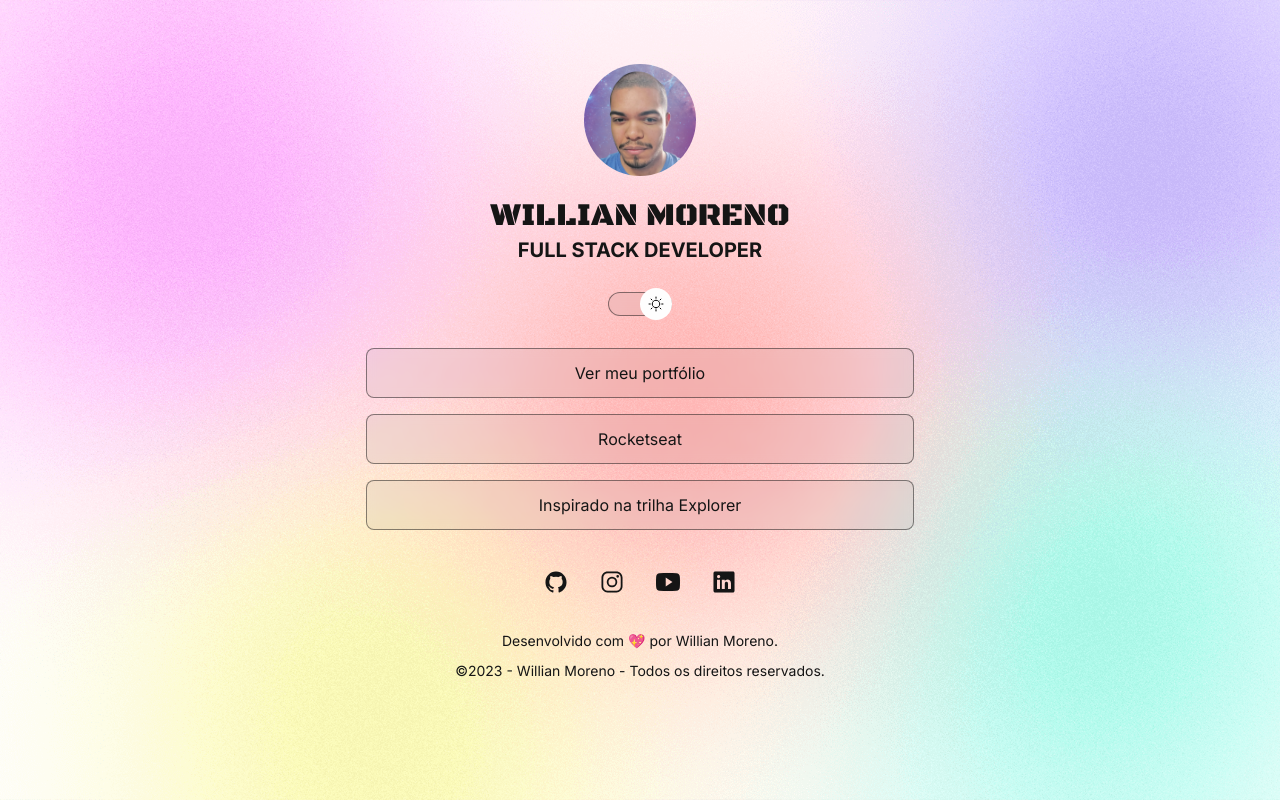
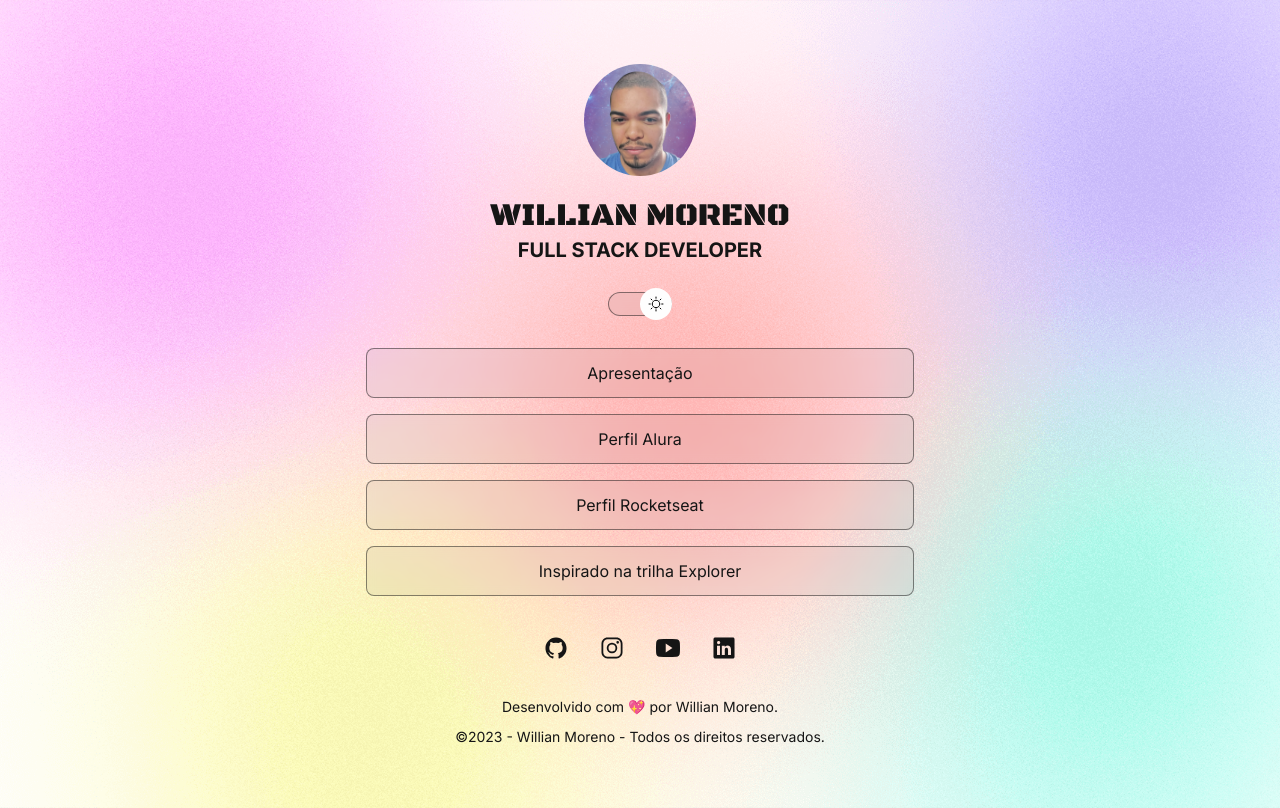
Before and after one commit to willian-moreno/linktree, a plain HTML site: page index.html in a window 1280 px wide. Drawn offline with nearby package versions, Linux system fonts and the light colour scheme.

Commit message:
feat: Alura profile link

```diff
--- a/index.html
+++ b/index.html
@@ -57,7 +57,15 @@
 						href="https://github.com/willian-moreno"
 						target="_blank"
 						class="btn-link">
-						Ver meu portfólio
+						Apresentação
+					</a>
+				</li>
+				<li>
+					<a
+						href="https://cursos.alura.com.br/user/willian-moreno"
+						target="_blank"
+						class="btn-link">
+						Perfil Alura
 					</a>
 				</li>
 				<li>
@@ -65,7 +73,7 @@
 						href="https://app.rocketseat.com.br/me/willian-moreno"
 						target="_blank"
 						class="btn-link">
-						Rocketseat
+						Perfil Rocketseat
 					</a>
 				</li>
 				<li>
```
